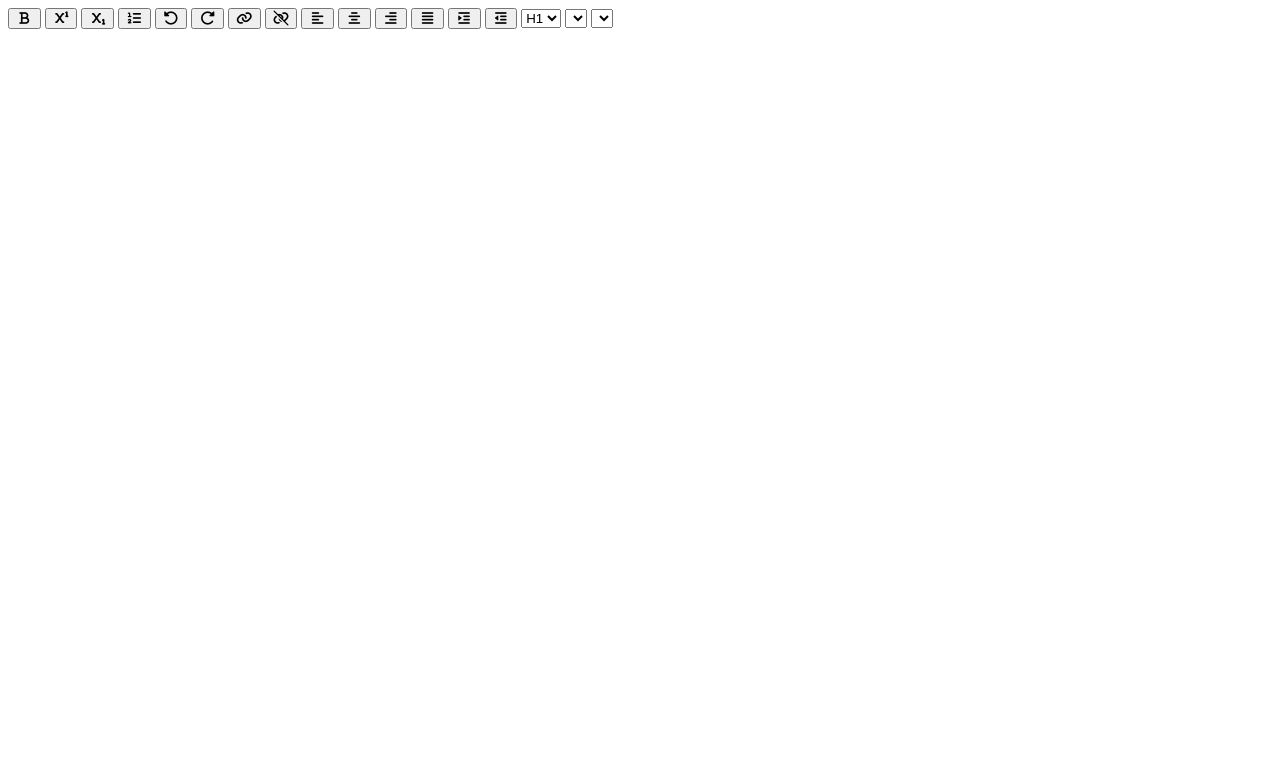
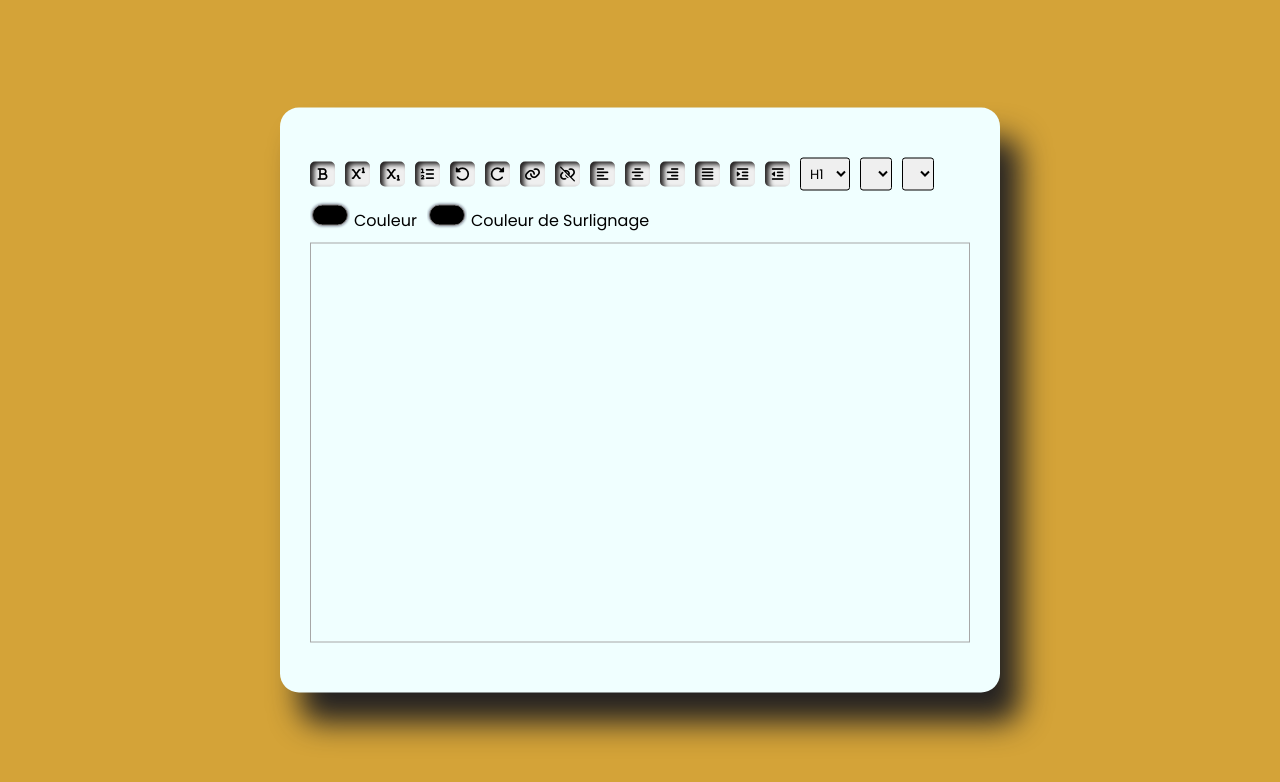
Before and after one commit to ChristopherNl/Editeur-de-text, a plain HTML site: page index.html in a window 1280 px wide. Drawn offline with Linux system fonts and the light colour scheme.

Commit message:
work style

```diff
--- a/index.html
+++ b/index.html
@@ -77,9 +77,25 @@
             <select id="fontSize" class="adv-option-button"></select>
 
             <div class="input-wrapper">
+                <input type="color" id="foreColor"
+                class="adv-option-button">
+                <label for="foreColor">Couleur</label>
+
+            </div>
+
+            <div class="input-wrapper">
+                <input type="color" id="backColor"
+                class="adv-option-button">
+                <label for="backColor"> Couleur de Surlignage</label>
 
             </div>
         </div>
+        <div id="texte-input" contenteditable="true"></div>
     </div>
+
+
+
+    <script src="script.js"></script>
+
 </body>
 </html>
--- a/script.js
+++ b/script.js
@@ -0,0 +1 @@
+let
--- a/style.css
+++ b/style.css
@@ -0,0 +1,83 @@
+@import url(https://fonts.googleapis.com/css?family=Poppins:100,100italic,200,200italic,300,300italic,regular,italic,500,500italic,600,600italic,700,700italic,800,800italic,900,900italic);
+
+*{
+    padding: 0;
+    margin: 0;
+    box-sizing: border-box;
+}
+
+body{
+    background-color: rgb(212, 163, 56);
+}
+
+.container{
+    background-color: azure;
+    width: 90vmin;
+    padding: 50px 30px;
+    position:absolute;
+    transform: translate(-50%, -50%);
+    left: 50%;
+    top: 50%;
+    border-radius: 19px;
+    box-shadow: 20px 30px 30px rgb(36, 34, 34);
+}
+
+.option{
+    display: flex;
+    flex-wrap: wrap;
+    align-items: center;
+    gap: 10px;
+}
+button {
+    width: 25px;
+    height: 25px;
+    display: grid;
+    place-items: center;
+    border-radius: 5px;
+    border: 4px transparent;
+    color: black;
+    box-shadow: 4px 3px 5px rgb(36, 34, 34) inset;
+    cursor: pointer;
+}
+
+select{
+    padding: 5px;
+    border: 1px solid black ;
+    border-radius: 3px;
+    cursor: pointer;
+}
+
+.option label,
+.option select{
+    font-family: 'poppins', sans-serif;
+}
+
+input[type="color"]{
+    -webkit-appearance: none;
+    -moz-appearance: none;
+    appearance: none;
+    background-color: transparent;
+    width: 40px;
+    height: 29px;
+    border: none;
+    cursor: pointer;
+}
+input[type="color"]::-webkit-color-swatch {
+    border-radius: 15px;
+    box-shadow: 0 0 2px #fff, 0 0 3px #020929;
+}
+input[type="color"]::-moz-color-swatch {
+    border-radius: 15px;
+    box-shadow: 0 0 2px #fff, 0 0 3px #020929;
+}
+
+#texte-input{
+    margin-top: 10px;
+    border: 1px solid #a7a7a7;
+    padding: 20px;
+    height: 50vh;
+}
+
+.active{
+    background-color: #e0e9ff;
+}
```
